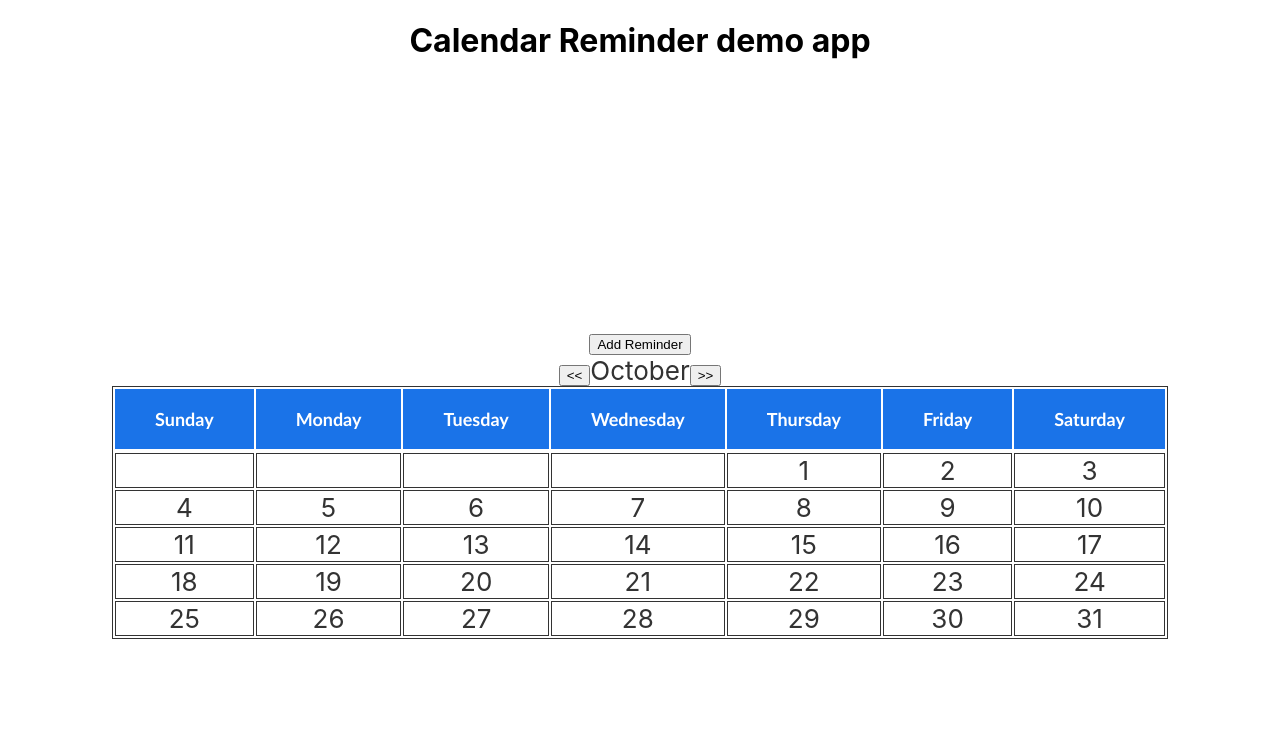
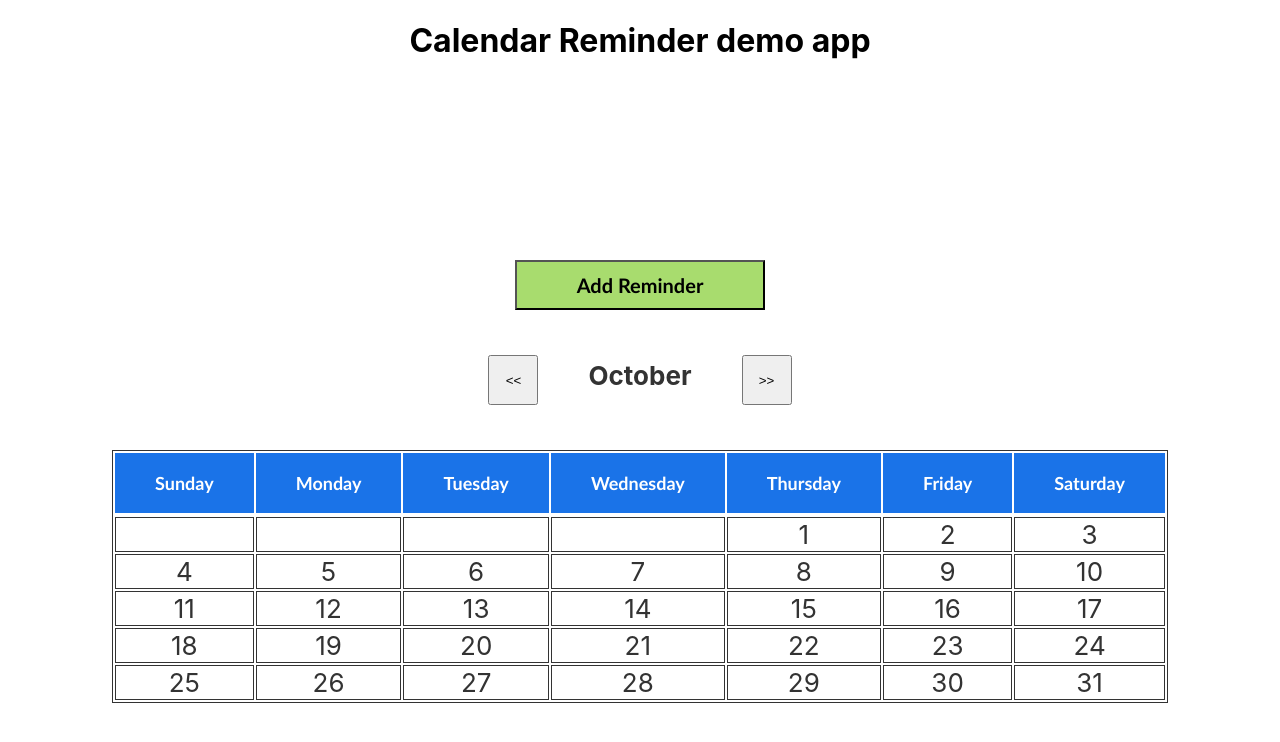
Before and after one commit to bitcod3r/calendar-view, a React (Create React App) app: page / in a window 1280 px wide. Shown: the top 742 px of the page. Built offline with nearby package versions, Linux system fonts and the light colour scheme.

Commit message:
Styling Calendar Header component

```diff
--- a/src/App.css
+++ b/src/App.css
@@ -8,8 +8,12 @@
   color: #333;
 }
 
-.add-reminder {
-  text-align: right;
+.add-reminder button {
+  font: bold 20px "Trebuchet MS", Verdana, Arial;
+  text-align: center;
+  width: 250px;
+  height: 50px;
+  background: rgb(168, 220, 110);
 }
 
 .calendar {
--- a/src/Calendar/Calendar.jsx
+++ b/src/Calendar/Calendar.jsx
@@ -1,13 +1,14 @@
 import React from "react";
 import CalendarHeader from "./CalendarHeader"
 import CalendarMonth from "./CalendarMonth";
+import moment from "moment";
 
 class Calendar extends React.Component {
 
     render() {
       return(
         <>
-            <CalendarHeader currentMonth="October" />
+            <CalendarHeader currentMonth={ moment().format("MMMM") } />
             <CalendarMonth />
         </>
       );
--- /dev/null
+++ b/src/Calendar/CalendarHeader.css
@@ -0,0 +1,12 @@
+.calendar-header {
+    margin: 45px;
+}
+
+.calendar-header span {
+    padding: 0 25px;
+}
+
+.calendar-header span button{
+    width: 50px;
+    height: 50px;
+}
--- a/src/Calendar/CalendarHeader.jsx
+++ b/src/Calendar/CalendarHeader.jsx
@@ -1,10 +1,12 @@
 import React from "react";
 import PropTypes from "prop-types";
+
+import "./CalendarHeader.css"
 
 const CalendarHeader = ({ currentMonth }) => (
         <div className="calendar-header">
             <span><button> &lt;&lt; </button></span>
-            <span>{ currentMonth }</span>
+            <span><strong>{ currentMonth }</strong></span>
             <span><button> &gt;&gt; </button></span>
         </div>
 );
```
